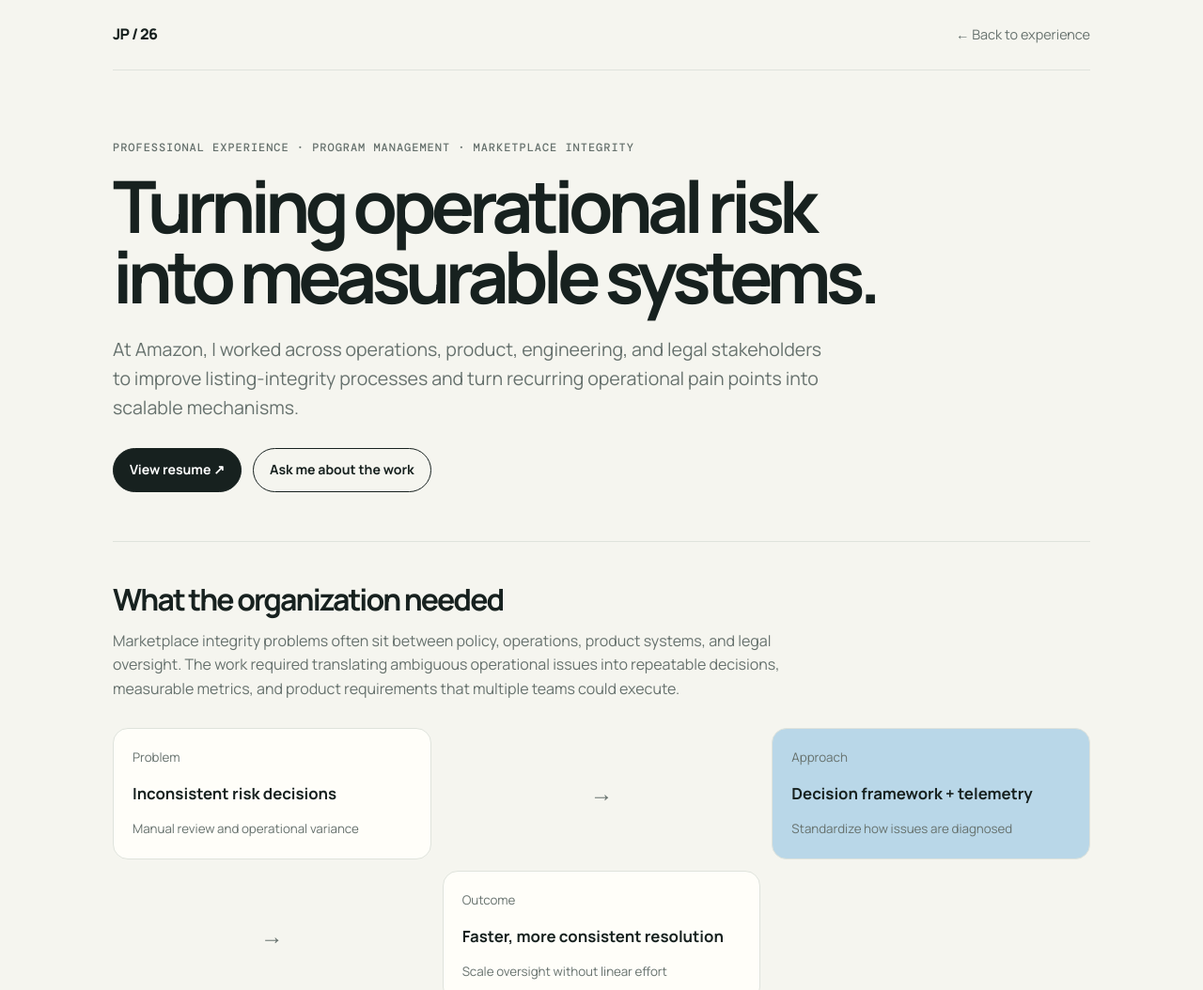
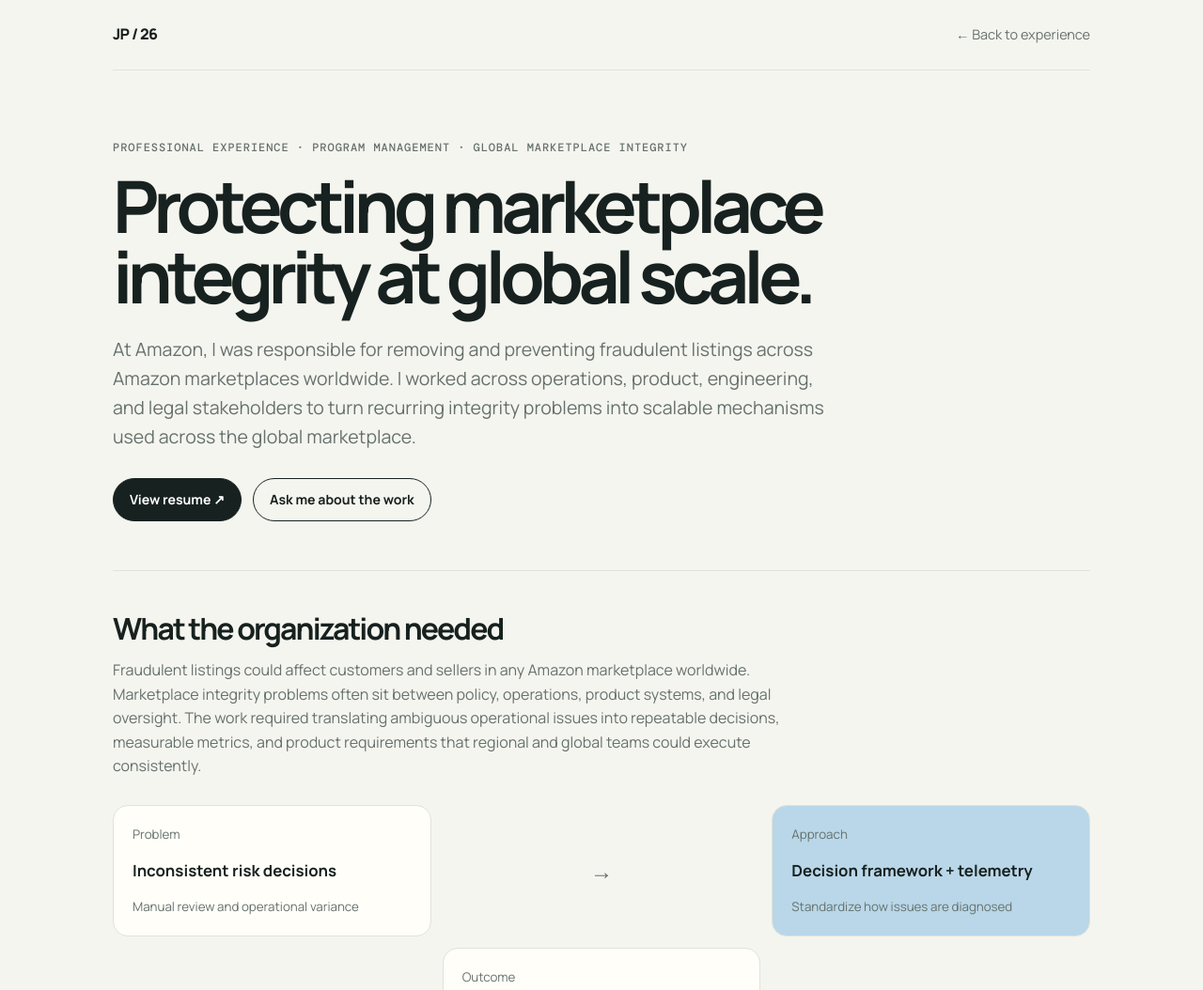
Before and after one commit to jainish1p-code/jainish1p-code.github.io, a plain HTML site: page experience/amazon.html in a window 1280 px wide. Shown: the top 1054 px of the page at 94% size. Drawn offline with nearby package versions, Linux system fonts and the light colour scheme.

Commit message:
Clarify global Amazon marketplace impact

```diff
--- a/experience/amazon.html
+++ b/experience/amazon.html
@@ -12,9 +12,9 @@
 </head>
 <body><div class="wrap">
 <nav><a class="mark" href="../index.html">JP / 26</a><a class="back" href="../index.html#experience">← Back to experience</a></nav>
-<header class="hero"><div class="eyebrow">Professional experience · Program management · Marketplace integrity</div><h1>Turning operational risk into measurable systems.</h1><p class="lede">At Amazon, I worked across operations, product, engineering, and legal stakeholders to improve listing-integrity processes and turn recurring operational pain points into scalable mechanisms.</p><div class="actions"><a class="button primary" href="../resume.pdf" target="_blank">View resume ↗</a><a class="button" href="mailto:jainish1p@gmail.com">Ask me about the work</a></div></header>
-<section class="section"><h2>What the organization needed</h2><p>Marketplace integrity problems often sit between policy, operations, product systems, and legal oversight. The work required translating ambiguous operational issues into repeatable decisions, measurable metrics, and product requirements that multiple teams could execute.</p><div class="visual"><div class="node"><small>Problem</small><strong>Inconsistent risk decisions</strong><small>Manual review and operational variance</small></div><div class="arrow">→</div><div class="node"><small>Approach</small><strong>Decision framework + telemetry</strong><small>Standardize how issues are diagnosed</small></div><div class="arrow">→</div><div class="node"><small>Outcome</small><strong>Faster, more consistent resolution</strong><small>Scale oversight without linear effort</small></div></div></section>
+<header class="hero"><div class="eyebrow">Professional experience · Program management · Global marketplace integrity</div><h1>Protecting marketplace integrity at global scale.</h1><p class="lede">At Amazon, I was responsible for removing and preventing fraudulent listings across Amazon marketplaces worldwide. I worked across operations, product, engineering, and legal stakeholders to turn recurring integrity problems into scalable mechanisms used across the global marketplace.</p><div class="actions"><a class="button primary" href="../resume.pdf" target="_blank">View resume ↗</a><a class="button" href="mailto:jainish1p@gmail.com">Ask me about the work</a></div></header>
+<section class="section"><h2>What the organization needed</h2><p>Fraudulent listings could affect customers and sellers in any Amazon marketplace worldwide. Marketplace integrity problems often sit between policy, operations, product systems, and legal oversight. The work required translating ambiguous operational issues into repeatable decisions, measurable metrics, and product requirements that regional and global teams could execute consistently.</p><div class="visual"><div class="node"><small>Problem</small><strong>Inconsistent risk decisions</strong><small>Manual review and operational variance</small></div><div class="arrow">→</div><div class="node"><small>Approach</small><strong>Decision framework + telemetry</strong><small>Standardize how issues are diagnosed</small></div><div class="arrow">→</div><div class="node"><small>Outcome</small><strong>Global integrity at scale</strong><small>Protect marketplaces without linear effort</small></div></div></section>
 <section class="section"><h2>Measured impact</h2><p>I used precedent-based decision frameworks, product telemetry, and cross-functional PRDs to reduce operational friction while protecting catalog integrity.</p><div class="metric-grid results"><div class="metric"><b>−78%</b><span>operational error rate</span></div><div class="metric"><b>+90%</b><span>legal oversight scale</span></div><div class="metric"><b>−30%</b><span>mean time to resolve</span></div><div class="metric"><b>−75%</b><span>escalation notices</span></div></div></section>
-<section class="section"><h2>My role</h2><div class="compare"><div class="plain"><h3>Program leadership</h3><p>Built risk-mitigation roadmaps, standardized investigation protocols, and directed operational metrics.</p></div><div class="plain"><h3>Technical translation</h3><p>Partnered with product and engineering teams to convert operational pain points into technical PRDs and feature requirements.</p></div></div></section>
+<section class="section"><h2>My role</h2><div class="compare"><div class="plain"><h3>Global fraud prevention</h3><p>Owned mechanisms for removing fraudulent listings and preventing repeat abuse across Amazon marketplaces worldwide.</p></div><div class="plain"><h3>Technical translation</h3><p>Partnered with product and engineering teams to convert global operational pain points into technical PRDs, automation, and feature requirements.</p></div></div></section>
 <footer class="footer"><span>Jainish Patel · AI / engineering / program management</span><span><a href="../index.html">Portfolio home</a></span></footer>
 </div></body></html>
```
